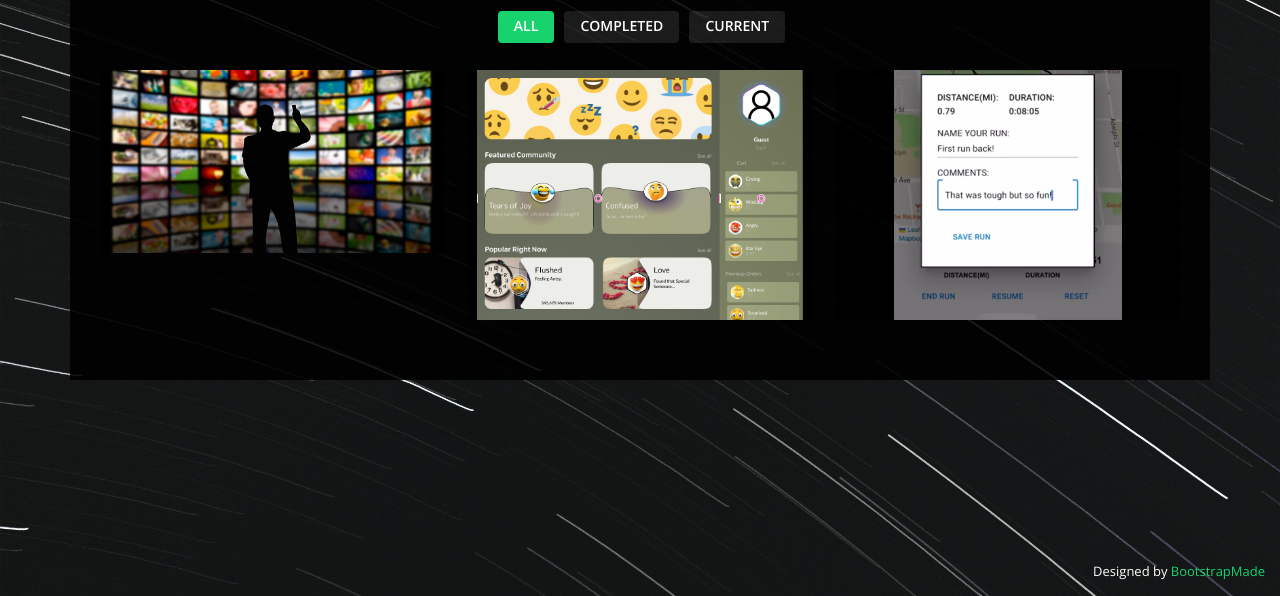
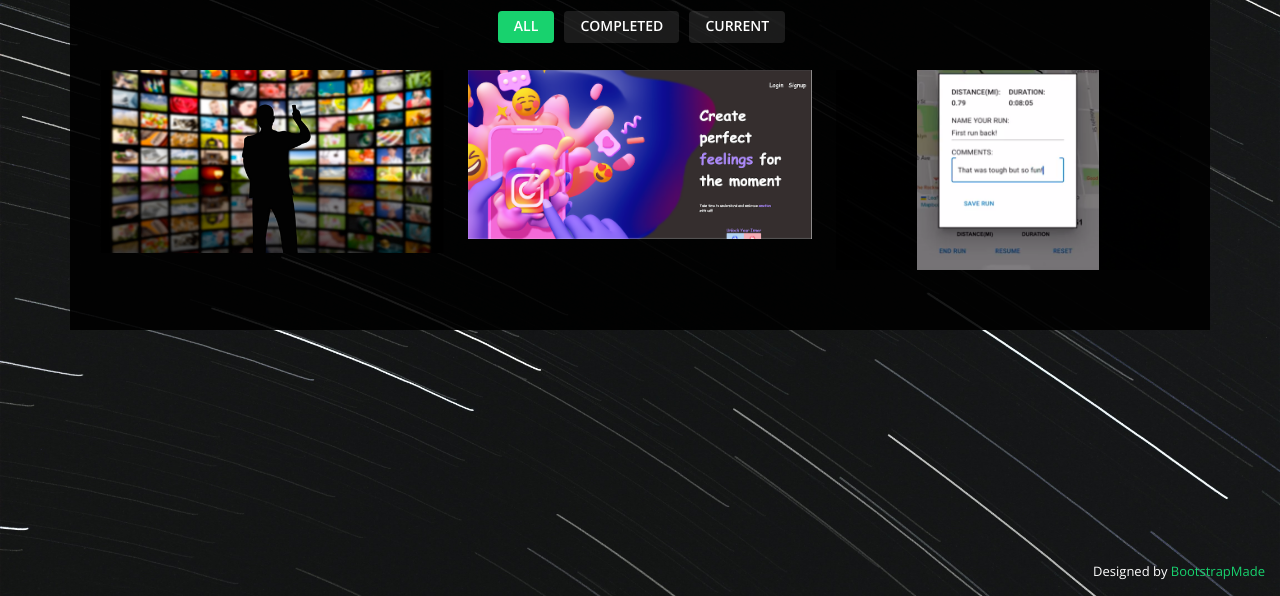
Before and after one commit to aBarber2328/Portfolio, a plain HTML site: page index.html in a window 1280 px wide. Both pictures are taken after a click on the link "Portfolio". Shown: the part 204-800 px from the top of the page. Drawn offline with nearby package versions, Linux system fonts and the light colour scheme.

Commit message:
update to project image

```diff
--- a/assets/css/style.css
+++ b/assets/css/style.css
@@ -981,8 +981,12 @@ section .container {
 .portfolio-main{
   object-fit: contain;
   width: 100%;
-  max-height: 250px;
+  max-height: 200px;
 }
+
+/* .portfolio-info{
+  height: 250px;
+} */
 
 @media (max-width: 992px) {
   .portfolio-details .portfolio-info {
--- a/index.html
+++ b/index.html
@@ -356,7 +356,7 @@
 
         <div class="col-lg-4 col-md-6 portfolio-item filter-current">
           <div class="portfolio-wrap">
-            <img class="portfolio-main" src="assets/img/portfolio/emotions.png" class="img-fluid" alt="">
+            <img class="portfolio-main" src="assets/img/portfolio/emotion.png" class="img-fluid" alt=""/>
             <div class="portfolio-info">
               <h4>Ecommerce</h4>
               <p>By'motions</p>
```
Also changed, not shown: portfolio-details-emotions.html (+5 -5 lines), assets/img/portfolio/chart4.png (added), assets/img/portfolio/emotion.png (added), 1 other file.
